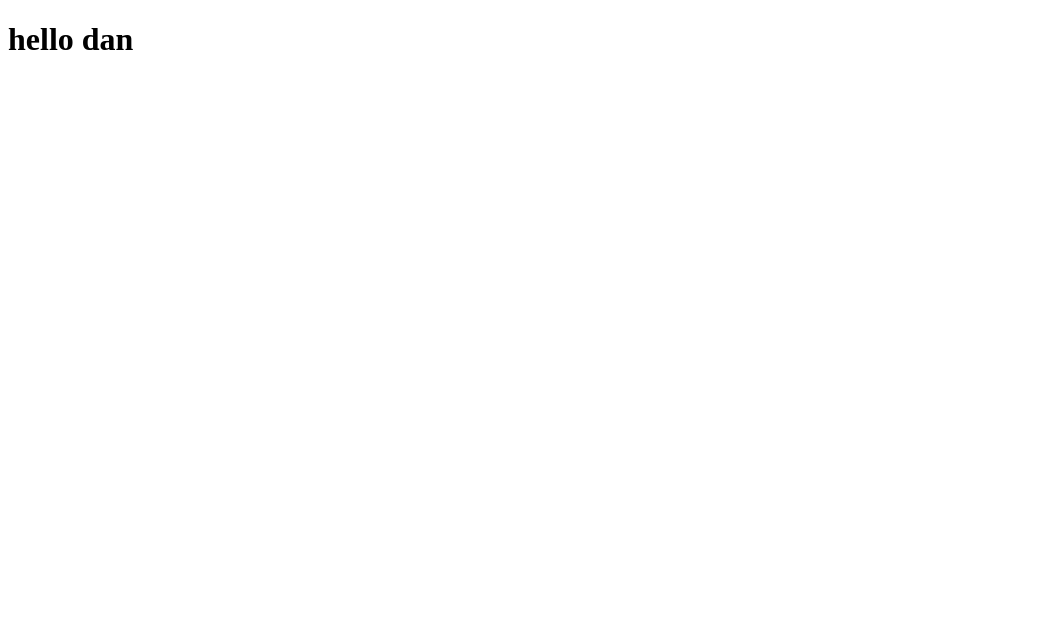
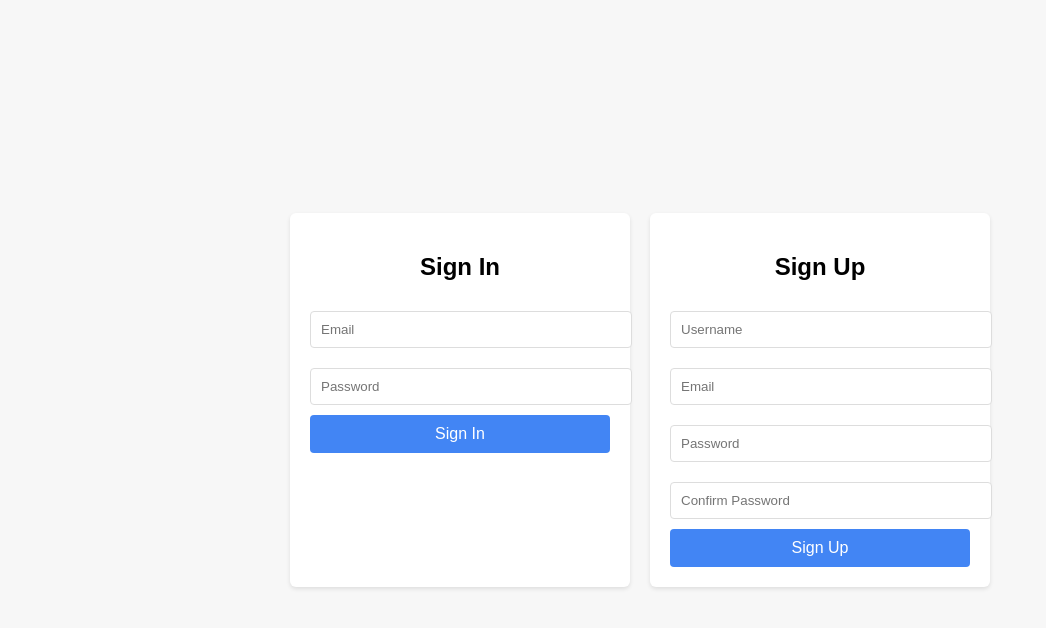
Before and after one commit to onion-mmmmm/RottenBananas, a plain HTML site: page signup.html in a window 1280 px wide. Shown: the whole page, without its empty margins (0-1046 px from the left). Drawn offline with Linux system fonts and the light colour scheme.

Commit message:
Update signup.html

```diff
--- a/signup.html
+++ b/signup.html
@@ -1,11 +1,154 @@
 <!DOCTYPE html>
 <html lang="en">
 <head>
-    <meta charset="UTF-8">
-    <meta name="viewport" content="width=device-width, initial-scale=1.0">
-    <title>Document</title>
+  <meta charset="UTF-8" />
+  <meta name="viewport" content="width=device-width, initial-scale=1.0" />
+  <title>Firebase Auth Example</title>
+  <style>
+    /* Global Styles */
+    body {
+      font-family: Arial, sans-serif;
+      background: #f7f7f7;
+      margin: 0;
+      padding: 0;
+      display: flex;
+      height: 100vh;
+      justify-content: center;
+      align-items: center;
+    }
+    /* Container for both forms */
+    .container {
+      display: flex;
+      flex-direction: row;
+      gap: 20px;
+    }
+    /* Individual form container */
+    .form-container {
+      background: #fff;
+      padding: 20px;
+      border-radius: 6px;
+      box-shadow: 0 2px 4px rgba(0,0,0,0.1);
+      width: 300px;
+    }
+    /* Form Titles */
+    h2 {
+      text-align: center;
+      margin-bottom: 20px;
+    }
+    /* Input Styling */
+    input {
+      width: 100%;
+      padding: 10px;
+      margin: 10px 0;
+      border: 1px solid #ddd;
+      border-radius: 4px;
+    }
+    /* Button Styling */
+    button {
+      width: 100%;
+      padding: 10px;
+      background: #4285f4;
+      border: none;
+      color: #fff;
+      font-size: 16px;
+      border-radius: 4px;
+      cursor: pointer;
+    }
+    button:hover {
+      background: #357ae8;
+    }
+  </style>
+  <!-- Firebase SDKs -->
+  <script src="https://www.gstatic.com/firebasejs/11.3.1/firebase-app.js"></script>
+  <script src="https://www.gstatic.com/firebasejs/11.3.1/firebase-auth.js"></script>
 </head>
 <body>
-    <h1>hello dan</h1>
+  <div class="container">
+    <!-- Sign In Form -->
+    <div class="form-container">
+      <h2>Sign In</h2>
+      <form id="signInForm">
+        <input type="email" id="signinEmail" placeholder="Email" required />
+        <input type="password" id="signinPassword" placeholder="Password" required />
+        <button type="submit">Sign In</button>
+      </form>
+    </div>
+    <!-- Sign Up Form -->
+    <div class="form-container">
+      <h2>Sign Up</h2>
+      <form id="signUpForm">
+        <input type="text" id="username" placeholder="Username" required />
+        <input type="email" id="signupEmail" placeholder="Email" required />
+        <input type="password" id="signupPassword" placeholder="Password" required />
+        <input type="password" id="confirmPassword" placeholder="Confirm Password" required />
+        <button type="submit">Sign Up</button>
+      </form>
+    </div>
+  </div>
+
+  <script type="module">
+    // Import Firebase modules from the modular SDK
+    import { initializeApp } from "https://www.gstatic.com/firebasejs/11.3.1/firebase-app.js";
+    import { getAuth, signInWithEmailAndPassword, createUserWithEmailAndPassword } from "https://www.gstatic.com/firebasejs/11.3.1/firebase-auth.js";
+
+    // Your Firebase configuration – replace these with your actual project values
+    const firebaseConfig = {
+      apiKey: "YOUR_API_KEY",
+      authDomain: "YOUR_PROJECT.firebaseapp.com",
+      projectId: "YOUR_PROJECT_ID",
+      storageBucket: "YOUR_PROJECT.appspot.com",
+      messagingSenderId: "YOUR_MESSAGING_SENDER_ID",
+      appId: "YOUR_APP_ID"
+    };
+
+    // Initialize Firebase
+    const app = initializeApp(firebaseConfig);
+    const auth = getAuth(app);
+
+    // Sign In Handler
+    document.getElementById("signInForm").addEventListener("submit", (e) => {
+      e.preventDefault();
+      const email = document.getElementById("signinEmail").value;
+      const password = document.getElementById("signinPassword").value;
+
+      signInWithEmailAndPassword(auth, email, password)
+        .then((userCredential) => {
+          alert("Signed in successfully!");
+          console.log("User signed in:", userCredential.user);
+          // Redirect or update UI as needed:
+          // window.location.href = "protected.html";
+        })
+        .catch((error) => {
+          alert(error.message);
+          console.error("Error signing in:", error);
+        });
+    });
+
+    // Sign Up Handler
+    document.getElementById("signUpForm").addEventListener("submit", (e) => {
+      e.preventDefault();
+      const username = document.getElementById("username").value;
+      const email = document.getElementById("signupEmail").value;
+      const password = document.getElementById("signupPassword").value;
+      const confirmPassword = document.getElementById("confirmPassword").value;
+
+      if (password !== confirmPassword) {
+        alert("Passwords do not match!");
+        return;
+      }
+
+      createUserWithEmailAndPassword(auth, email, password)
+        .then((userCredential) => {
+          alert("User account created successfully!");
+          console.log("User created:", userCredential.user);
+          // Optionally update the user profile with the username:
+          // userCredential.user.updateProfile({ displayName: username });
+        })
+        .catch((error) => {
+          alert(error.message);
+          console.error("Error signing up:", error);
+        });
+    });
+  </script>
 </body>
 </html>
```
